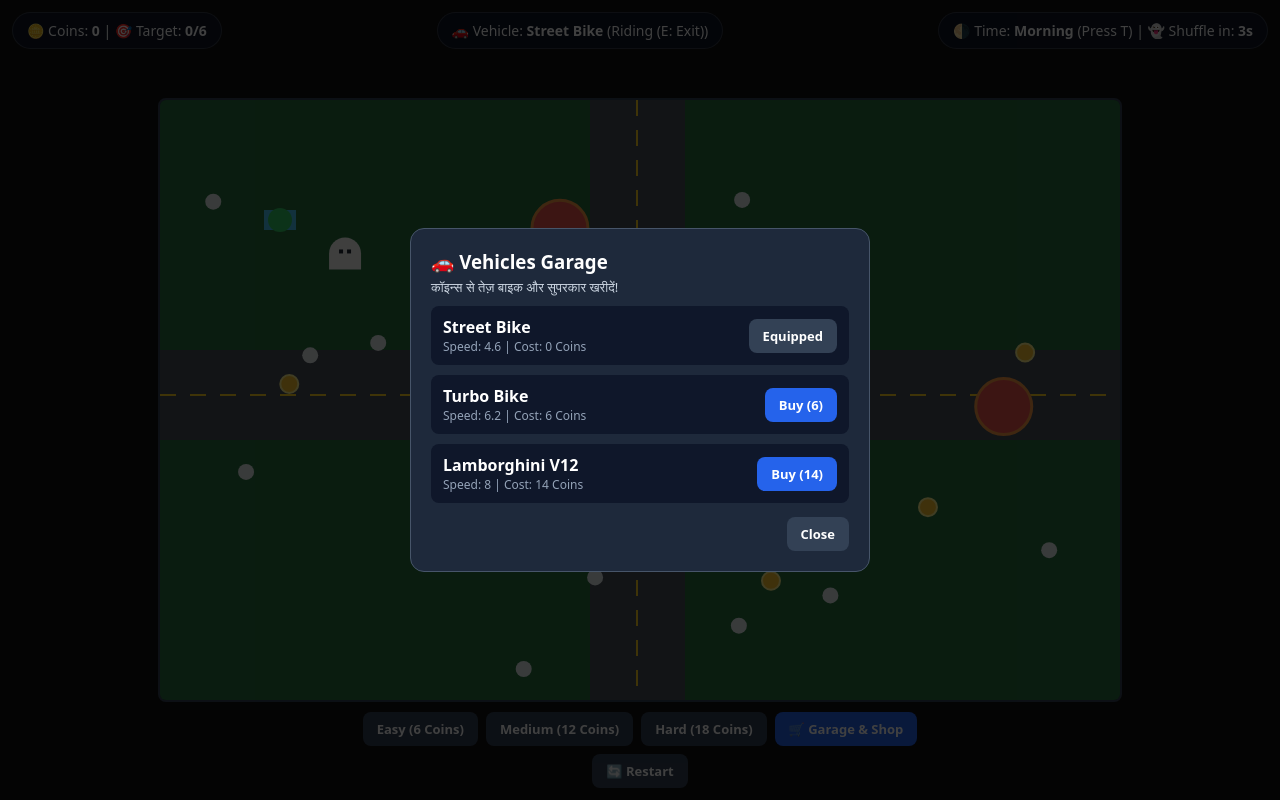
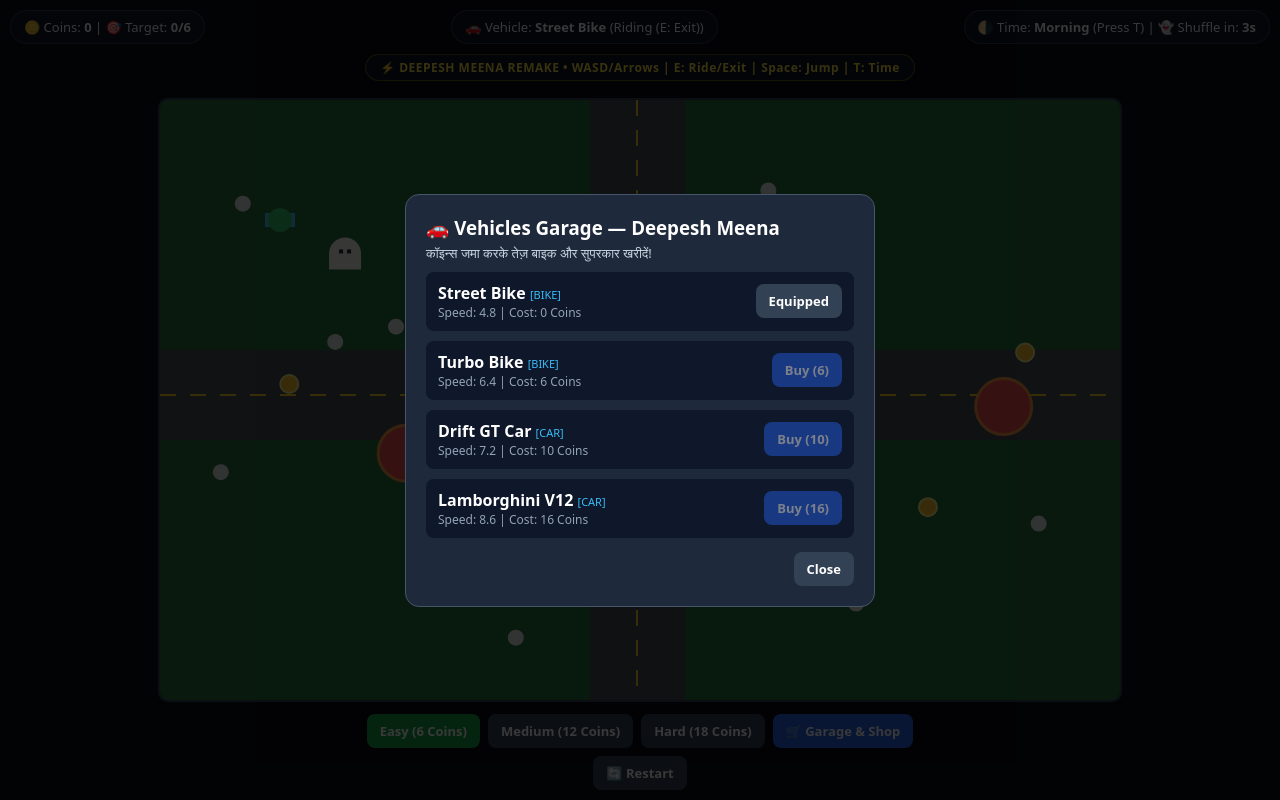
Before and after one commit to mrmeena1875-cell/dipu-remake, a plain HTML site: page index.html in a window 1280 px wide. Both pictures are taken after a click on the button "🛒 Garage & Shop". Drawn offline with Linux system fonts and the light colour scheme.

Commit message:
Update index.html

```diff
--- a/index.html
+++ b/index.html
@@ -3,66 +3,91 @@
 <head>
   <meta charset="UTF-8" />
   <meta name="viewport" content="width=device-width, initial-scale=1.0" />
-  <title>Deepesh Remake — Ultimate Escape</title>
+  <title>Deepesh Meena Remake — Ultimate Escape</title>
   <style>
     * { box-sizing: border-box; margin: 0; padding: 0; font-family: system-ui, -apple-system, sans-serif; }
-    body { background: #111; color: #fff; overflow: hidden; display: flex; flex-direction: column; align-items: center; justify-content: center; height: 100vh; }
+    body {
+      background: #090d16; color: #fff; overflow: hidden;
+      display: flex; flex-direction: column; align-items: center; justify-content: center;
+      height: 100vh; user-select: none;
+    }
+    #brandBanner {
+      position: fixed; top: 54px; left: 50%; transform: translateX(-50%);
+      background: rgba(15, 23, 42, 0.75); border: 1px solid rgba(250, 204, 21, 0.35);
+      color: #fde047; padding: 4px 14px; border-radius: 999px; font-size: 12px;
+      font-weight: 700; letter-spacing: 0.5px; pointer-events: none; z-index: 9;
+    }
     #hud {
-      position: fixed; top: 12px; left: 12px; right: 12px;
-      display: flex; flex-wrap: wrap; gap: 10px; justify-content: space-between; align-items: center;
+      position: fixed; top: 10px; left: 10px; right: 10px;
+      display: flex; flex-wrap: wrap; gap: 8px; justify-content: space-between; align-items: center;
       pointer-events: none; z-index: 10;
     }
     .pill {
-      background: rgba(15, 23, 42, 0.85); border: 1px solid rgba(255,255,255,0.16);
-      padding: 8px 14px; border-radius: 999px; font-size: 14px; backdrop-filter: blur(6px);
+      background: rgba(15, 23, 42, 0.88); border: 1px solid rgba(255,255,255,0.16);
+      padding: 7px 13px; border-radius: 999px; font-size: 13px; backdrop-filter: blur(6px);
     }
     .controls-bar {
-      position: fixed; bottom: 12px; left: 50%; transform: translateX(-50%);
+      position: fixed; bottom: 10px; left: 50%; transform: translateX(-50%);
       display: flex; gap: 8px; flex-wrap: wrap; justify-content: center; z-index: 10;
     }
     button {
-      background: #2563eb; color: #fff; border: none; padding: 8px 14px;
+      background: #2563eb; color: #fff; border: none; padding: 8px 13px;
       border-radius: 8px; cursor: pointer; font-weight: 600; font-size: 13px;
+      transition: transform 0.08s ease, background 0.15s ease;
     }
-    button:hover { background: #1d4ed8; }
+    button:hover:not(:disabled) { background: #1d4ed8; }
+    button:active:not(:disabled) { transform: scale(0.97); }
+    button:disabled { opacity: 0.45; cursor: not-allowed; }
     button.secondary { background: #334155; }
-    button.secondary:hover { background: #475569; }
+    button.secondary:hover:not(:disabled) { background: #475569; }
+    button.active-diff { background: #16a34a; }
+    #toast {
+      position: fixed; top: 82px; left: 50%; transform: translateX(-50%);
+      background: rgba(239, 68, 68, 0.92); color: #fff; padding: 6px 14px;
+      border-radius: 8px; font-size: 13px; font-weight: 600; display: none; z-index: 15;
+    }
     #shopModal {
-      display: none; position: fixed; inset: 0; background: rgba(0,0,0,0.75);
+      display: none; position: fixed; inset: 0; background: rgba(0,0,0,0.78);
       z-index: 20; align-items: center; justify-content: center;
     }
     #shopBox {
       background: #1e293b; border: 1px solid #475569; border-radius: 14px;
-      padding: 20px; width: min(92vw, 460px);
+      padding: 20px; width: min(92vw, 470px);
     }
     .item-row {
       display: flex; justify-content: space-between; align-items: center;
       background: #0f172a; padding: 10px 12px; border-radius: 8px; margin-top: 10px;
     }
-    canvas { display: block; border: 2px solid #334155; border-radius: 8px; background: #1f2937; }
+    canvas {
+      display: block; border: 2px solid #334155; border-radius: 10px;
+      background: #1f2937; max-width: 96vw; max-height: 76vh;
+    }
   </style>
 </head>
 <body>
   <div id="hud">
-    <div class="pill">🪙 Coins: <strong id="coinCount">0</strong> | 🎯 Target: <strong id="targetCount">6</strong></div>
-    <div class="pill">🚗 Vehicle: <strong id="vehName">Street Bike</strong> (<span id="boardStatus">Riding — Press E to exit</span>)</div>
+    <div class="pill">🪙 Coins: <strong id="coinCount">0</strong> | 🎯 Target: <strong id="targetCount">0/6</strong></div>
+    <div class="pill">🚗 Vehicle: <strong id="vehName">Street Bike</strong> (<span id="boardStatus">Riding — Press E</span>)</div>
     <div class="pill">🌗 Time: <strong id="timeLabel">Morning</strong> (Press T) | 👻 Shuffle in: <strong id="shuffleTimer">10s</strong></div>
   </div>
+
+  <div id="brandBanner">⚡ DEEPESH MEENA REMAKE • WASD/Arrows | E: Ride/Exit | Space: Jump | T: Time</div>
+  <div id="toast">👻 घोस्ट ने मैप शफल कर दिया!</div>
 
   <canvas id="game" width="960" height="600"></canvas>
 
   <div class="controls-bar">
-    <button class="secondary" onclick="setDifficulty('easy')">Easy (6 Coins)</button>
-    <button class="secondary" onclick="setDifficulty('medium')">Medium (12 Coins)</button>
-    <button class="secondary" onclick="setDifficulty('hard')">Hard (18 Coins)</button>
+    <button id="btn-easy" class="secondary active-diff" onclick="setDifficulty('easy')">Easy (6 Coins)</button>
+    <button id="btn-medium" class="secondary" onclick="setDifficulty('medium')">Medium (12 Coins)</button>
+    <button id="btn-hard" class="secondary" onclick="setDifficulty('hard')">Hard (18 Coins)</button>
     <button onclick="toggleShop()">🛒 Garage & Shop</button>
     <button class="secondary" onclick="resetGame()">🔄 Restart</button>
   </div>
 
   <div id="shopModal">
     <div id="shopBox">
-      <h3>🚗 Vehicles Garage</h3>
-      <p style="font-size:13px;color:#cbd5e1;margin-top:4px;">कॉइन्स से तेज़ बाइक और सुपरकार खरीदें!</p>
+      <h3>🚗 Vehicles Garage — Deepesh Meena</h3>
+      <p style="font-size:13px;color:#cbd5e1;margin-top:4px;">कॉइन्स जमा करके तेज़ बाइक और सुपरकार खरीदें!</p>
       <div id="shopList"></div>
       <div style="margin-top:14px;text-align:right;">
         <button class="secondary" onclick="toggleShop()">Close</button>
@@ -75,15 +100,16 @@
     const ctx = canvas.getContext('2d');
 
     const VEHICLES = [
-      { id: 'bike', name: 'Street Bike', cost: 0, speed: 4.6, color: '#38bdf8' },
-      { id: 'sportbike', name: 'Turbo Bike', cost: 6, speed: 6.2, color: '#f97316' },
-      { id: 'lambo', name: 'Lamborghini V12', cost: 14, speed: 8.0, color: '#eab308' }
+      { id: 'bike', name: 'Street Bike', type: 'bike', cost: 0, speed: 4.8, color: '#38bdf8' },
+      { id: 'sportbike', name: 'Turbo Bike', type: 'bike', cost: 6, speed: 6.4, color: '#f97316' },
+      { id: 'gtcar', name: 'Drift GT Car', type: 'car', cost: 10, speed: 7.2, color: '#a855f7' },
+      { id: 'lambo', name: 'Lamborghini V12', type: 'car', cost: 16, speed: 8.6, color: '#eab308' }
     ];
 
     const TIMES = [
       { name: 'Morning', tint: 'rgba(255, 244, 180, 0.08)', road: '#374151', grass: '#166534' },
-      { name: 'Evening', tint: 'rgba(251, 146, 60, 0.18)', road: '#292524', grass: '#14532d' },
-      { name: 'Night', tint: 'rgba(15, 23, 42, 0.45)', road: '#1e293b', grass: '#052e16' }
+      { name: 'Evening', tint: 'rgba(251, 146, 60, 0.20)', road: '#292524', grass: '#14532d' },
+      { name: 'Night', tint: 'rgba(15, 23, 42, 0.48)', road: '#1e293b', grass: '#052e16' }
     ];
 
     let state = {
@@ -98,15 +124,28 @@
       shuffleCountdown: 10,
       gameOver: false,
       won: false,
+      failReason: '',
       player: { x: 120, y: 120, r: 12, z: 0, vz: 0 },
-      ghost: { x: 820, y: 480, r: 16, speed: 1.7 },
+      ghost: { x: 820, y: 480, r: 16, speed: 1.5 },
       coinItems: [],
       lavaPits: [],
       npcs: []
     };
 
+    let toastTimeout = null;
+    function showToast(msg) {
+      const el = document.getElementById('toast');
+      el.textContent = msg;
+      el.style.display = 'block';
+      clearTimeout(toastTimeout);
+      toastTimeout = setTimeout(() => { el.style.display = 'none'; }, 2200);
+    }
+
     const keys = {};
     window.addEventListener('keydown', (e) => {
+      if (['arrowup', 'arrowdown', 'arrowleft', 'arrowright', ' '].includes(e.key.toLowerCase())) {
+        e.preventDefault();
+      }
       const k = e.key.toLowerCase();
       if (!keys[k]) {
         if (k === 'e') toggleVehicle();
@@ -128,8 +167,8 @@
     }
 
     function jumpPlayer() {
-      if (state.player.z === 0) {
-        state.player.vz = 6.5;
+      if (!state.gameOver && !state.won && state.player.z === 0) {
+        state.player.vz = 6.8;
       }
     }
 
@@ -141,10 +180,13 @@
     function setDifficulty(diff) {
       state.difficulty = diff;
       state.targetCoins = diff === 'easy' ? 6 : diff === 'medium' ? 12 : 18;
+      ['easy', 'medium', 'hard'].forEach(d => {
+        document.getElementById(`btn-${d}`).classList.toggle('active-diff', d === diff);
+      });
       resetGame();
     }
 
-    function randPos(margin = 60) {
+    function randPos(margin = 65) {
       return {
         x: margin + Math.random() * (canvas.width - margin * 2),
         y: margin + Math.random() * (canvas.height - margin * 2)
@@ -158,11 +200,15 @@
         state.coinItems.push({ x: p.x, y: p.y, r: 9, taken: false });
       }
 
-      const lavaCount = state.difficulty === 'easy' ? 4 : state.difficulty === 'medium' ? 7 : 10;
+      const lavaCount = state.difficulty === 'easy' ? 5 : state.difficulty === 'medium' ? 8 : 12;
       state.lavaPits = [];
-      for (let i = 0; i < lavaCount; i++) {
+      let attempts = 0;
+      while (state.lavaPits.length < lavaCount && attempts < 200) {
+        attempts++;
         const p = randPos(90);
-        if (Math.hypot(p.x - state.player.x, p.y - state.player.y) > 110) {
+        const farFromPlayer = Math.hypot(p.x - state.player.x, p.y - state.player.y) > 125;
+        const farFromOtherLava = state.lavaPits.every(l => Math.hypot(p.x - l.x, p.y - l.y) > 75);
+        if (farFromPlayer && farFromOtherLava) {
           state.lavaPits.push({ x: p.x, y: p.y, r: 28 });
         }
       }
@@ -171,12 +217,12 @@
     function spawnNpcs() {
       state.npcs = [];
       for (let i = 0; i < 12; i++) {
-        const p = randPos(40);
+        const p = randPos(45);
         const angle = Math.random() * Math.PI * 2;
         state.npcs.push({
           x: p.x, y: p.y, r: 8,
-          vx: Math.cos(angle) * 1.1,
-          vy: Math.sin(angle) * 1.1
+          vx: Math.cos(angle) * 1.15,
+          vy: Math.sin(angle) * 1.15
         });
       }
     }
@@ -189,24 +235,29 @@
         }
       });
       state.lavaPits.forEach(l => {
-        const p = randPos(90);
-        if (Math.hypot(p.x - state.player.x, p.y - state.player.y) > 95) {
-          l.x = p.x; l.y = p.y;
+        for (let i = 0; i < 30; i++) {
+          const p = randPos(90);
+          if (Math.hypot(p.x - state.player.x, p.y - state.player.y) > 110) {
+            l.x = p.x; l.y = p.y;
+            break;
+          }
         }
       });
       state.shuffleCountdown = 10;
+      showToast('👻 घोस्ट ने कॉइन्स और लावा के गड्ढे शफल कर दिए!');
     }
 
     function resetGame() {
       state.collected = 0;
       state.gameOver = false;
       state.won = false;
+      state.failReason = '';
       state.onVehicle = true;
       state.shuffleCountdown = 10;
       state.player = { x: 120, y: 120, r: 12, z: 0, vz: 0 };
       state.ghost = {
         x: 820, y: 480, r: 16,
-        speed: state.difficulty === 'easy' ? 1.5 : state.difficulty === 'medium' ? 2.0 : 2.5
+        speed: state.difficulty === 'easy' ? 1.5 : state.difficulty === 'medium' ? 2.05 : 2.6
       };
       spawnWorldItems();
       spawnNpcs();
@@ -230,7 +281,7 @@
         row.className = 'item-row';
         row.innerHTML = `
           <div>
-            <strong>${v.name}</strong>
+            <strong>${v.name}</strong> <span style="font-size:11px;color:#38bdf8;">[${v.type.toUpperCase()}]</span>
             <div style="font-size:12px;color:#94a3b8;">Speed: ${v.speed} | Cost: ${v.cost} Coins</div>
           </div>
         `;
@@ -240,7 +291,12 @@
           btn.className = 'secondary';
         } else if (owned) {
           btn.textContent = 'Equip';
-          btn.onclick = () => { state.equippedVehicle = v.id; updateHud(); renderShop(); };
+          btn.onclick = () => {
+            state.equippedVehicle = v.id;
+            state.onVehicle = true;
+            updateHud();
+            renderShop();
+          };
         } else {
           btn.textContent = `Buy (${v.cost})`;
           btn.disabled = state.coins < v.cost;
@@ -249,6 +305,7 @@
               state.coins -= v.cost;
               state.ownedVehicles.push(v.id);
               state.equippedVehicle = v.id;
+              state.onVehicle = true;
               updateHud();
               renderShop();
             }
@@ -266,14 +323,14 @@
       document.getElementById('vehName').textContent = veh.name;
       document.getElementById('boardStatus').textContent = state.onVehicle ? 'Riding (E: Exit)' : 'On Foot (E: Board)';
       document.getElementById('timeLabel').textContent = TIMES[state.timeIndex].name;
-      document.getElementById('shuffleTimer').textContent = `${Math.ceil(state.shuffleCountdown)}s`;
+      document.getElementById('shuffleTimer').textContent = `${Math.max(0, Math.ceil(state.shuffleCountdown))}s`;
     }
 
     function update(dt) {
       if (state.gameOver || state.won) return;
 
       const veh = getCurrentVehicle();
-      const speed = state.onVehicle ? veh.speed : 2.5;
+      const speed = state.onVehicle ? veh.speed : 2.6;
       let dx = 0, dy = 0;
       if (keys['w'] || keys['arrowup']) dy -= 1;
       if (keys['s'] || keys['arrowdown']) dy += 1;
@@ -285,28 +342,25 @@
         dx *= inv; dy *= inv;
       }
 
-      state.player.x = Math.max(20, Math.min(canvas.width - 20, state.player.x + dx * speed));
-      state.player.y = Math.max(20, Math.min(canvas.height - 20, state.player.y + dy * speed));
+      state.player.x = Math.max(22, Math.min(canvas.width - 22, state.player.x + dx * speed));
+      state.player.y = Math.max(22, Math.min(canvas.height - 22, state.player.y + dy * speed));
 
-      // Jump physics
       if (state.player.z > 0 || state.player.vz > 0) {
         state.player.z += state.player.vz;
-        state.player.vz -= 0.35;
+        state.player.vz -= 0.36;
         if (state.player.z <= 0) {
           state.player.z = 0;
           state.player.vz = 0;
         }
       }
 
-      // NPC pedestrians
       state.npcs.forEach(npc => {
         npc.x += npc.vx;
         npc.y += npc.vy;
-        if (npc.x < 20 || npc.x > canvas.width - 20) npc.vx *= -1;
-        if (npc.y < 20 || npc.y > canvas.height - 20) npc.vy *= -1;
+        if (npc.x < 22 || npc.x > canvas.width - 22) npc.vx *= -1;
+        if (npc.y < 22 || npc.y > canvas.height - 22) npc.vy *= -1;
       });
 
-      // Ghost chase & shuffle timer
       const gx = state.player.x - state.ghost.x;
       const gy = state.player.y - state.ghost.y;
       const gDist = Math.hypot(gx, gy) || 1;
@@ -318,9 +372,8 @@
         shuffleMapByGhost();
       }
 
-      // Coin pickup
       state.coinItems.forEach(c => {
-        if (!c.taken && Math.hypot(state.player.x - c.x, state.player.y - c.y) < state.player.r + c.r + 4) {
+        if (!c.taken && Math.hypot(state.player.x - c.x, state.player.y - c.y) < state.player.r + c.r + 5) {
           c.taken = true;
           state.coins += 1;
           state.collected += 1;
@@ -330,19 +383,19 @@
         }
       });
 
-      // Lava check (only dangerous when grounded)
       if (state.player.z < 6) {
         for (const l of state.lavaPits) {
           if (Math.hypot(state.player.x - l.x, state.player.y - l.y) < l.r - 4) {
             state.gameOver = true;
+            state.failReason = '🔥 लावा के गड्ढे में गिर गए!';
             break;
           }
         }
       }
 
-      // Ghost catch check
-      if (Math.hypot(state.player.x - state.ghost.x, state.player.y - state.ghost.y) < state.player.r + state.ghost.r - 3) {
+      if (!state.gameOver && Math.hypot(state.player.x - state.ghost.x, state.player.y - state.ghost.y) < state.player.r + state.ghost.r - 3) {
         state.gameOver = true;
+        state.failReason = '👻 घोस्ट ने पकड़ लिया!';
       }
 
       updateHud();
@@ -353,7 +406,6 @@
       ctx.fillStyle = time.grass;
       ctx.fillRect(0, 0, canvas.width, canvas.height);
 
-      // Street roads & pads
       ctx.fillStyle = time.road;
       ctx.fillRect(0, 250, canvas.width, 90);
       ctx.fillRect(430, 0, 95, canvas.height);
@@ -366,7 +418,6 @@
       ctx.stroke();
       ctx.setLineDash([]);
 
-      // Lava pits
       state.lavaPits.forEach(l => {
         ctx.fillStyle = '#ef4444';
         ctx.beginPath();
@@ -377,7 +428,6 @@
         ctx.stroke();
       });
 
-      // Coins
       state.coinItems.forEach(c => {
         if (c.taken) return;
         ctx.fillStyle = '#fbbf24';
@@ -389,7 +439,6 @@
         ctx.stroke();
       });
 
-      // Street pedestrians / NPCs
       state.npcs.forEach(npc => {
         ctx.fillStyle = '#e2e8f0';
         ctx.beginPath();
@@ -397,7 +446,6 @@
         ctx.fill();
       });
 
-      // Ghost
       ctx.fillStyle = '#f8fafc';
       ctx.beginPath();
       ctx.arc(state.ghost.x, state.ghost.y, state.ghost.r, Math.PI, 0);
@@ -409,29 +457,46 @@
       ctx.fillRect(state.ghost.x - 6, state.ghost.y - 4, 4, 4);
       ctx.fillRect(state.ghost.x + 2, state.ghost.y - 4, 4, 4);
 
-      // Player & vehicle
       const veh = getCurrentVehicle();
       const py = state.player.y - state.player.z;
+
+      if (state.player.z > 0) {
+        ctx.fillStyle = 'rgba(0,0,0,0.35)';
+        ctx.beginPath();
+        ctx.ellipse(state.player.x, state.player.y + 8, 14, 7, 0, 0, Math.PI * 2);
+        ctx.fill();
+      }
+
       if (state.onVehicle) {
         ctx.fillStyle = veh.color;
-        ctx.fillRect(state.player.x - 16, py - 10, 32, 20);
+        if (veh.type === 'car') {
+          ctx.fillRect(state.player.x - 20, py - 12, 40, 24);
+          ctx.fillStyle = '#0f172a';
+          ctx.fillRect(state.player.x - 10, py - 8, 18, 16);
+        } else {
+          ctx.fillRect(state.player.x - 15, py - 7, 30, 14);
+        }
       }
+
       ctx.fillStyle = '#22c55e';
       ctx.beginPath();
       ctx.arc(state.player.x, py, state.player.r, 0, Math.PI * 2);
       ctx.fill();
 
-      // Time of day overlay
       ctx.fillStyle = time.tint;
       ctx.fillRect(0, 0, canvas.width, canvas.height);
 
       if (state.gameOver || state.won) {
-        ctx.fillStyle = 'rgba(0, 0, 0, 0.72)';
+        ctx.fillStyle = 'rgba(0, 0, 0, 0.75)';
         ctx.fillRect(0, 0, canvas.width, canvas.height);
         ctx.fillStyle = '#fff';
         ctx.font = 'bold 34px sans-serif';
         ctx.textAlign = 'center';
-        ctx.fillText(state.won ? '🎉 Level Clear! Coins Collected!' : '💀 Caught / Burned! Try Again', canvas.width / 2, canvas.height / 2 - 10);
+        ctx.fillText(
+          state.won ? '🎉 Level Clear! Deepesh Meena Remake!' : state.failReason || '💀 Game Over!',
+          canvas.width / 2,
+          canvas.height / 2 - 12
+        );
         ctx.font = '16px sans-serif';
         ctx.fillText('नीचे Restart बटन दबाकर फिर से खेलो', canvas.width / 2, canvas.height / 2 + 26);
       }
@@ -439,7 +504,7 @@
 
     let lastTime = performance.now();
     function loop(now) {
-      const dt = (now - lastTime) / 1000;
+      const dt = Math.min(0.1, (now - lastTime) / 1000);
       lastTime = now;
       update(dt);
       draw();
```
